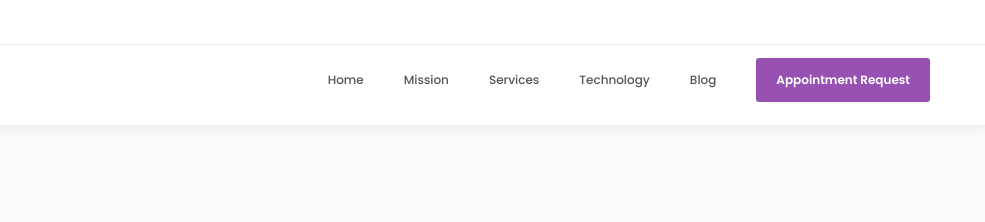
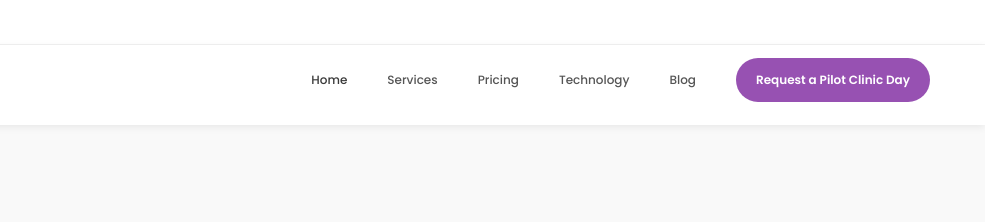
Before and after one commit to paceopto/paceoptometry, a plain HTML site: page eyehealth.html in a window 1280 px wide. Shown: the top 222 px of the page, 295-1280 px from the left. Drawn offline with nearby package versions, Linux system fonts and the light colour scheme; a script that the page names is missing.

Commit message:
Update eyehealth.html

```diff
--- a/eyehealth.html
+++ b/eyehealth.html
@@ -40,7 +40,7 @@ http://www.tooplate.com/view/2098-health
   <link rel="icon" href="images/favicon.ico" type="image/x-icon">
 
      <!-- MAIN CSS -->
-     <link rel="stylesheet" href="css/tooplate-style.css">
+     <link rel="stylesheet" href="css/tooplate-style%202.css">
 
 </head>
 <body id="top" data-spy="scroll" data-target=".navbar-collapse" data-offset="50">
@@ -91,15 +91,16 @@ http://www.tooplate.com/view/2098-health
                </div>
 
                <!-- MENU LINKS -->
-               <div class="collapse navbar-collapse">
+                <div class="collapse navbar-collapse">
                     <ul class="nav navbar-nav navbar-right">
-                         <li><a href="index.html#top" class="smoothScroll">Home</a></li>
-                         <li><a href="index.html#mission" class="smoothScroll">Mission</a></li>
-                         <li><a href="index.html#services" class="smoothScroll">Services</a></li>
-                         <li><a href="index.html#tech" class="smoothScroll">Technology</a></li>
-                         <li><a href="index.html#blog" class="smoothScroll">Blog</a></li>
-                         <!--li><a href="index.html#google-map" class="smoothScroll">Contact</a></li-->
-                         <li class="appointment-btn"><a href="index.html#appointment">Appointment Request</a></li>
+                         <li><a href="#top" class="smoothScroll">Home</a></li>
+                         <!--li><a href="#about" class="smoothScroll">About</a><li-->
+                         <li><a href="#mission" class="smoothScroll">Services</a></li>
+                         <li><a href="#services" class="smoothScroll">Pricing</a></li>
+                         <li><a href="#tech" class="smoothScroll">Technology</a></li>
+                         <li><a href="#blog" class="smoothScroll">Blog</a></li>
+                         <!--li><a href="#appointment" class="smoothScroll">Contact</a></li-->
+                         <li class="appointment-btn"><a href="#appointment">Request a Pilot Clinic Day</a></li>
                     </ul>
                </div>
 
@@ -368,4 +369,5 @@ http://www.tooplate.com/view/2098-health
      <script src="js/custom.js"></script>
 
 </body>
+
 </html>
```
